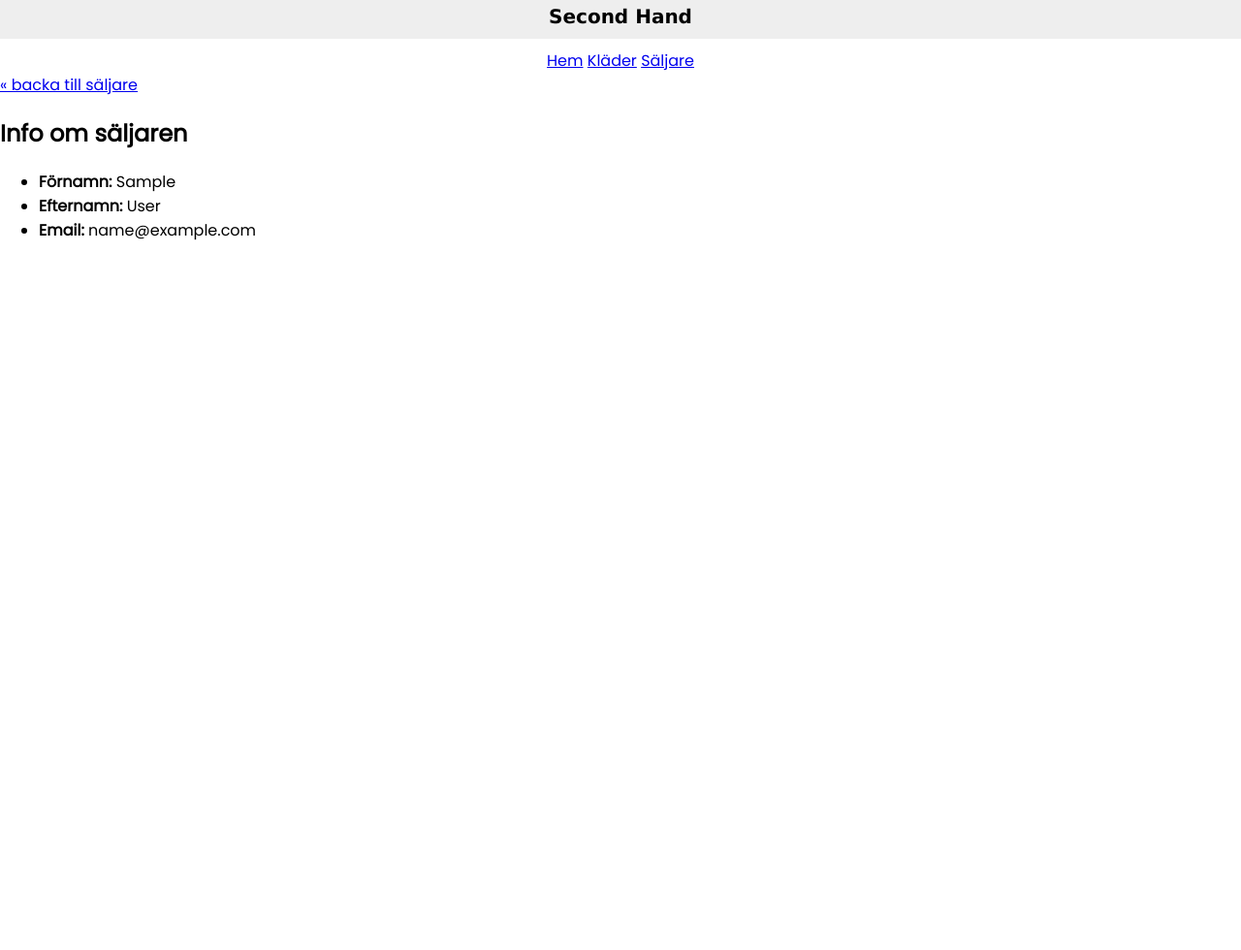
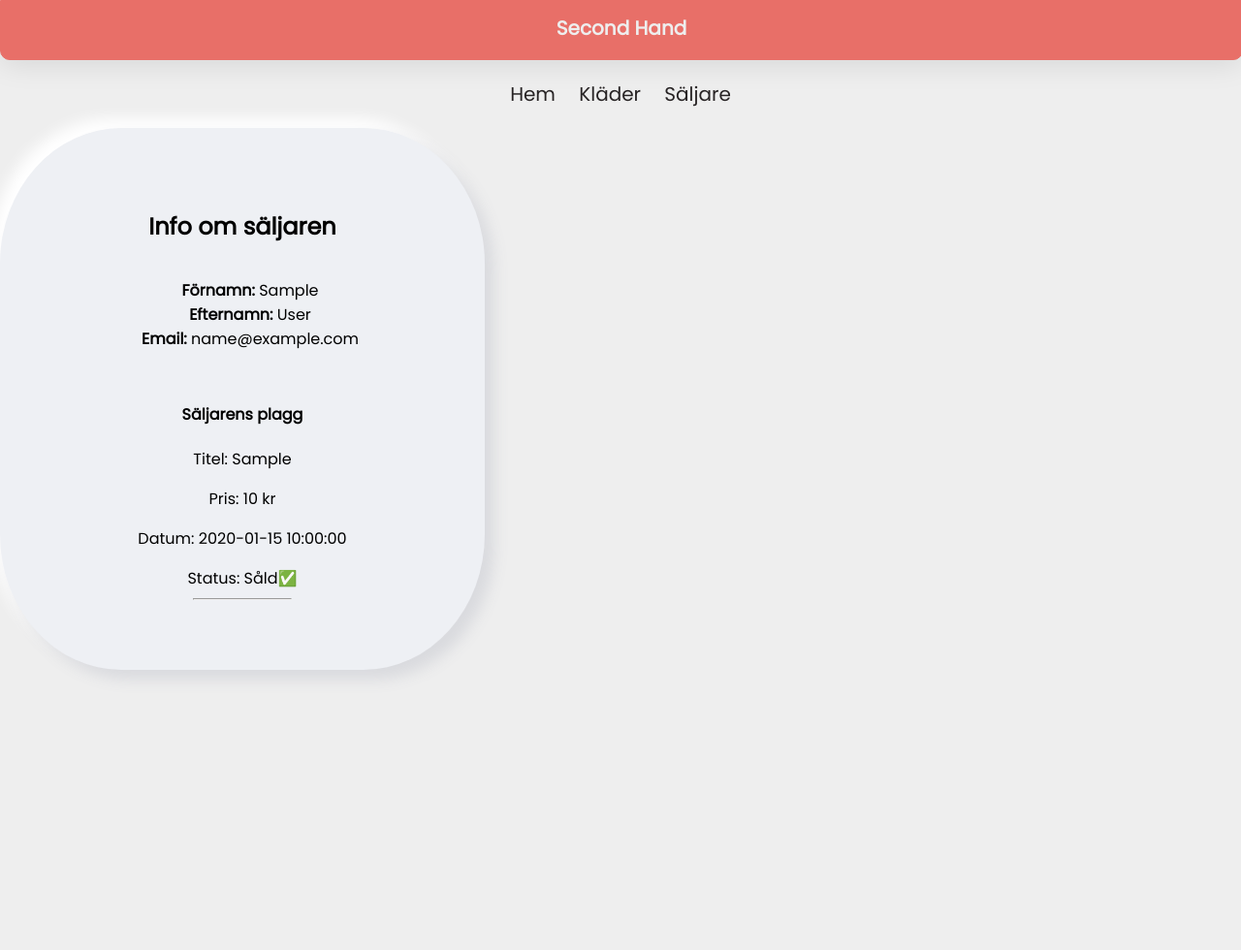
Before and after one commit to NatasaIc/php-secondHand, a PHP site: page /show-seller.php?id=1 in a window 1280 px wide. Shown: the whole page at 97% size. Run offline with PHP 8.4, Linux system fonts and the light colour scheme; tables that the repository leaves empty or names only in its code hold one stand-in row (values such as "Sample post"); data that the repository does not hold is empty.

Commit message:
adding garments is not working

```diff
--- a/classes/db.php
+++ b/classes/db.php
@@ -1,5 +1,4 @@
 <?php
-
 class DB {
     protected $pdo;
 
--- a/classes/garment-model.php
+++ b/classes/garment-model.php
@@ -16,19 +16,10 @@ class GarmentModel extends DB {
         return $stmt->fetch(PDO::FETCH_ASSOC);
     }
 
-    public function getGarmentWithSeller(int $id){
-        $query = "SELECT sellers.id, sellers.first_name, sellers.last_name, sellers.email, garments.garment, garments.price, garments.date_added, garments.sold_status, garments.seller_id FROM sellers
-        JOIN garments ON sellers.id = garments.seller_id
-        WHERE sellers.id = ?";
-        $stmt = $this->pdo->prepare($query);
-        $stmt->execute([$id]);
-        return $stmt->fetchAll(PDO::FETCH_ASSOC);
-    }
-
-    public function addGarmentWithSeller(string $garment, string $price, int $date_added, $seller_id) {
+    public function addGarment(string $garment, string $price, int $date, int $sellerId) {
         $query = "INSERT INTO {$this->table} (garment, price, date_added, seller_id) VALUES (?,?,?,?)";
         $stmt = $this->pdo->prepare($query);
-        $stmt->execute([$garment, $price, $date_added, $seller_id]);
+        $stmt->execute([$garment, $price, $date, $sellerId]);
     }
 
      public function getTotalGarments() {
--- a/classes/seller-model.php
+++ b/classes/seller-model.php
@@ -12,12 +12,11 @@ class SellerModel extends DB {
         return $stmt->fetchAll(PDO::FETCH_ASSOC);
     }
 
-    public function addSeller(string $first_name, string $last_name, string $email) {
-        $query = "INSERT INTO {$this->table} (first_name, last_name, email) VALUES (?,?,?)";
+    public function addSeller(string $firstname, string $lastname, string $email) {
+        $query = "INSERT INTO sellers (first_name, last_name, email) VALUES (?,?,?)";
         $stmt = $this->pdo->prepare($query);
-        $stmt->execute([$first_name, $last_name, $email]);
+        $stmt->execute([$firstname, $lastname, $email]);
     }
-
 
     public function getSellerWithGarments(int $id) {
     $query = "SELECT sellers.id, sellers.first_name, sellers.last_name, sellers.email, garments.garment, garments.price, garments.date_added, garments.sold_status, garments.seller_id FROM sellers
@@ -37,7 +36,7 @@ class SellerModel extends DB {
         ];
 
         foreach($result as $res) {
-                $seller["garmants"][] = [
+            $seller["garments"][] = [
                 "garment" => $res['garment'],
                 "price" => $res['price'],
                 "date_added" => $res['date_added'],
@@ -48,15 +47,6 @@ class SellerModel extends DB {
         }
         return null;
     }
-
-        // public function getAllSellersWithGarments() {
-        // $query = "SELECT sellers.id, sellers.first_name, sellers.last_name, sellers.email, garments.garment, garments.price, garments.date_added, garments.sold_status, garments.seller_id FROM sellers
-        // JOIN garments ON sellers.id = garments.seller_id
-        // WHERE sellers.id";
-        // $stmt = $this->pdo->prepare($query);
-        // $stmt->execute([]);
-        // return $stmt->fetchAll(PDO::FETCH_ASSOC);
-        // }
 
     public function deleteSeller (int $id) : void {
         $query = "DELETE FROM sellers WHERE sellers.id = ?";
--- a/form-handlers/update-seller-form-handler.php
+++ b/form-handlers/update-seller-form-handler.php
@@ -1,7 +1,7 @@
 <?php
 
-require '../classes/seller-model.php';
-$sellerModel = new SellerModel(require '../partials/connect.php');
+require_once '../classes/seller-model.php';
+$sellerModel = new SellerModel(require_once '../partials/connect.php');
 
 if((isset($_POST["seller_id"], $_POST["first_name"], $_POST["last_name"], $_POST["email"]))
     && $_POST["first_name"] !== ""
--- a/classes/config.php
+++ b/partials/config.php
@@ -1,5 +1,4 @@
 <?php
-
 $host = 'localhost';
 $db = 'second_hand';
 $user = 'root';
--- a/partials/connect.php
+++ b/partials/connect.php
@@ -1,6 +1,6 @@
 <?php
 
-require "classes/config.php";
+require_once "config.php";
 
 function connect($host, $db, $user, $password){
 
--- a/sellers.php
+++ b/sellers.php
@@ -12,10 +12,7 @@ include "partials/header.php";
 include "partials/nav.php";
 
 $sellerView->renderAllSellers($sellerModel->getAllSellers());
-
 include "partials/seller-form.php";
-include "partials/garment-form.php";
-
 
 
 include "partials/footer.php";
--- a/show-seller.php
+++ b/show-seller.php
@@ -2,6 +2,7 @@
 
 require_once 'classes/seller-model.php';
 require_once 'views/seller-view-ex.php';
+require_once 'classes/garment-model.php';
 
 $pdo = require 'partials/connect.php';
 
@@ -16,7 +17,7 @@ $id = filter_var($_GET['id'], FILTER_VALIDATE_INT);
 if($id !== false) {
     $sellerViewEx->renderChosenSellerInfo($sellerModel->getSellerWithGarments($id));
 } else {
-   echo "inget hämtat";
+   echo "något gick fel";
 }
 
  include 'partials/footer.php';
--- a/style/style.css
+++ b/style/style.css
@@ -1,31 +1,42 @@
 html {
     height: 100%;
     width: 100%;
-
 }
 
 body {
+    background-color: #eee;
+    box-sizing: border-box;
     height: 980px;
-    width: 100%;
     margin: 0;
     font-family: 'Poppins', sans-serif;
+    overflow-x: hidden;
+    text-align: center;
 }
 
 header {
     width: 100%;
-    height: 40px;
-    margin: 0 0 10px 0;
-    padding: 0;
-    background: #eee;
+    height: 60px;
+    margin: 0 0 20px 0;
     color: black;
+    background: #E86F68;
+    backdrop-filter: blur(4px);
+    box-shadow: 0 4px 30px rgba(0, 0, 0, 0.1);
+    -webkit-backdrop-filter: blur(4px);
+    border-bottom-left-radius: 10px;
+    border-bottom-right-radius: 10px;
+    border: 1px solid #E86F68;
 }
 
 header h1 {
-    margin: 0;
-    padding: 5px;
     font-size: 20px;
-    font-family: Verdana, Arial, Helvetica, sans-serif;
+    font-family: 'Poppins', sans-serif;
     text-align: center;
+    color: #eee;
+    transition: all .2s ease-in-out;
+}
+
+header h1:hover {
+    transform: scale(1.1);
 }
 
 .navigation {
@@ -33,29 +44,90 @@ header h1 {
     margin: 0;
     padding: 0;
     text-align: center;
+    text-decoration: none;
+}
+.navigation a {
+    color: #272324;
+    font-size: 20px;
+    text-decoration: none;
+    cursor: pointer;
+    margin: 10px;
+    transition: all .2s ease-in-out;
+}
+
+.navigation a:hover {
+    color: #9bceb5;
+    transform: scale(1.1);
 }
 
 .actions {
     margin: 1em;
 }
 
-.seller-form {
-    display: flex;
-    flex-direction: column;
-    padding: 10rem;
+ form {
+display: flex;
+flex-wrap: wrap;
 }
 
+label {
+margin: 1rem;
+text-align: left;
+}
+
+input {
+    margin: 1rem;
+    padding: 0.5rem;
+    border: 1px solid;
+    box-shadow: 5px 8px;
+}
+
+ul{
+    padding: 1rem;
+    list-style: none;
+}
+
+li {
+    margin-left: 1rem;
+}
+
+hr {
+    width: 100px;
+}
+select {
+    padding: 0.5rem;
+    border-style: none;
+    border-radius: 3px;
+}
+button {
+    margin-left: 2rem;
+    height: 35px;
+    width: 100px;
+    border-style: none;
+    background: #EEF0F4;
+    border-radius: 5%;
+    box-shadow: 9.91px 9.91px 15px #D9DADE, -9.91px -9.91px 15px #FFFFFF;
+    transition: all .2s ease-in-out;
+}
+button:hover {
+    background:#9bceb5;
+}
+button:active {
+    transform: scale(0.7);
+}
 /* Lists */
 
 table {
+    width: 100%;
+    transform: translate(0, 5%);
     border-collapse: collapse;
     vertical-align: top;
     margin-bottom: 10rem;
-    border-radius: 6px;
+    background: #EEF0F4;
+    border-radius: 25%;
+    box-shadow: 9.91px 9.91px 15px #D9DADE, -9.91px -9.91px 15px #FFFFFF;
 }
 
 table.list {
-    width: 50%;
     border-radius: 6px;
 }
 
@@ -65,11 +137,12 @@ table.list tr td {
 }
 
 table.list tr th {
-    border: 1px solid green;
-    background: green;
+    padding: 1rem;
+    border: 1px solid #000;
+    border: 1px solid #999999;
+    background: #000;
     color: white;
     text-align: left;
-    padding: 1rem;
 }
 
 footer {
@@ -79,3 +152,30 @@ footer {
     background: #000;
     color: white;
 }
+
+.seller-form {
+   transform: translate(50%);
+}
+
+.show-seller {
+width: 500px;
+height: auto;
+margin-top: 20px;
+background: #EEF0F4;
+border-radius: 25%;
+box-shadow: 9.91px 9.91px 15px #D9DADE, -9.91px -9.91px 15px #FFFFFF;
+
+display: flex;
+    flex-direction: column;
+    justify-content: center;
+    align-items: center;
+    text-align: center;
+}
+
+.seller-info {
+    margin-top: 4rem;
+}
+
+.seller-garment {
+    margin-bottom: 4rem;
+}
--- a/views/seller-view-ex.php
+++ b/views/seller-view-ex.php
@@ -1,5 +1,4 @@
 <?php
-
 require_once 'classes/seller-model.php';
 require_once 'classes/garment-model.php';
 
@@ -7,25 +6,35 @@ class SellerViewEx {
     private $garmentModel;
 
     public function __construct(PDO $pdo) {
-        $this->garmentModel = new garmentModel($pdo);
+        $this->garmentModel = new GarmentModel($pdo);
     }
 
     public function renderChosenSellerInfo(array $seller) {
-                echo "<a href='sellers.php'>&laquo; backa till säljare</a>";
+                echo "<section class='show-seller'>";
+                echo "<div class='seller-info'>";
                 echo "<h2>Info om säljaren</h2>";
                 echo "<ul>";
                     echo "<li><strong>Förnamn: </strong> {$seller['first_name']} </li>";
                     echo "<li><strong>Efternamn: </strong> {$seller['last_name']} </li>";
                     echo "<li><strong>Email: </strong> {$seller['email']}</li>";
                 echo "</ul>";
+                echo "</div>";
 
-                $id = $seller['id'];
+               echo "<div class='seller-garment'>";
+                echo "<h4>Säljarens plagg</h4>";
+                foreach($seller['garments'] as $garment) {
+                    echo "<p>Titel: {$garment['garment']}</p>";
+                    echo "<p>Pris: {$garment['price']} kr</p>";
+                    echo "<p>Datum: {$garment['date_added']}</p>";
+                     if($garment['sold_status'] == true){
+                     echo "<span>Status: Såld✅</span>";
+                     } else {
+                        echo "<span>Inte såld</span>";
+                     }
 
-                foreach($seller['garments'] as $garment) {
-                    echo "<h3> Titel: {$garment['garment']} Pris:{$garment['price']} Datum:{$garment['date_added']}</h3>";
-                     if($garment['sold_status'] == true){;
-                     echo "<span>Status: Såld✅</span>";
-                     }
+                     echo "<hr>";
                 }
+                echo "</div>";
+                echo "</section>";
     }
 }
```
Also changed, not shown: controller/seller-controller.php (deleted, +0 -36 lines), form-handlers/garment-form-handler.php (+5 -4 lines), form-handlers/seller-form-handler.php (+6 -6 lines), garments.php (+7 -1 lines), partials/garment-form.php (+5 -11 lines), partials/seller-form.php (+4 -6 lines), views/garment-view.php (+30 -5 lines), views/seller-view.php (+7 -8 lines). Lines whose indentation alone changed are shown as unchanged.
